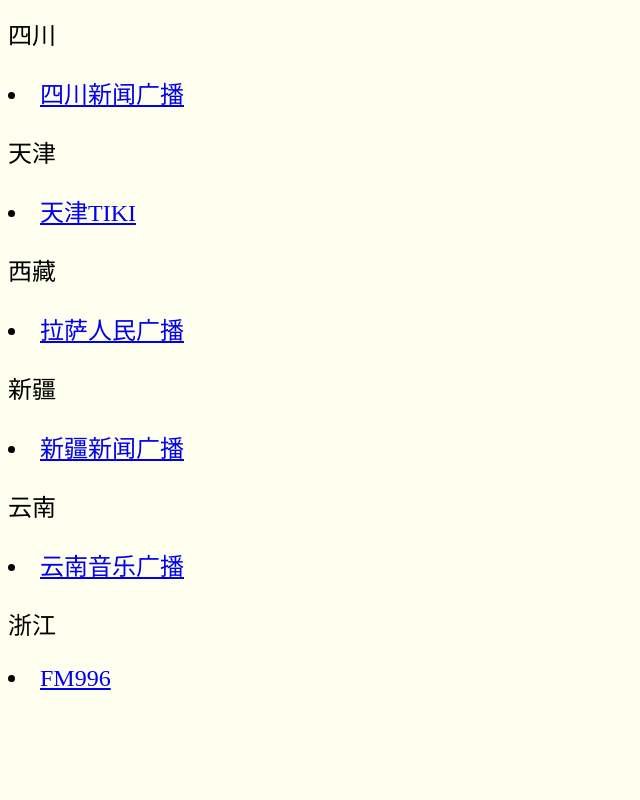
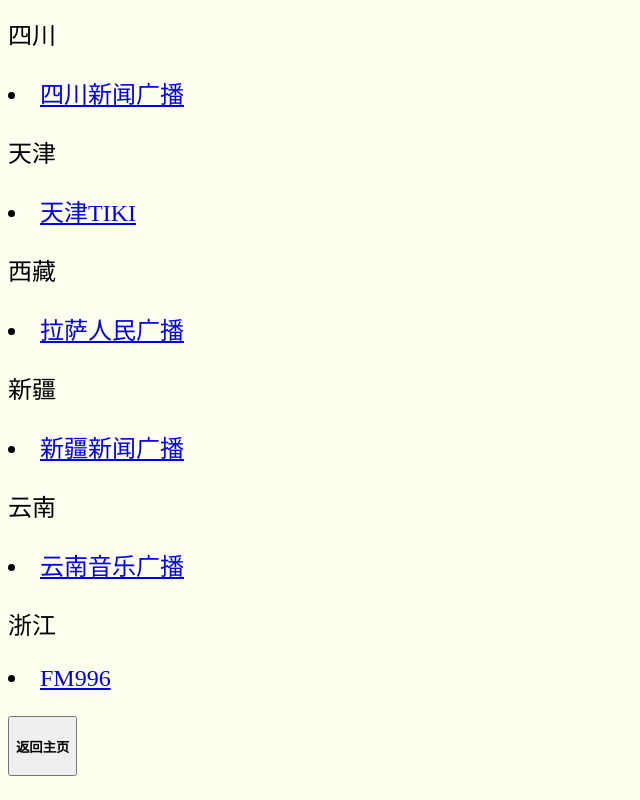
Before and after one commit to zzyh1145/zzyholdwebsite, a plain HTML site: page radio.index.html in a window 1280 px wide. Shown: the part 4003-4803 px from the top of the page, without its empty margins (0-640 px from the left). Before the commit the page ends 4703 px from the top, so only its background shows below. Drawn offline with Linux system fonts and the light colour scheme.

Commit message:
radio.index.html

```diff
--- a/radio.index.html
+++ b/radio.index.html
@@ -92,3 +92,5 @@
 <li> <a href="http://lhttp.qingting.fm/live/1929/64k.mp3">云南音乐广播</a> </li>
 <p>浙江</p>
 <li> <a href="http://lhttp.qingting.fm/live/4521/64k.mp3">FM996</a> </li>
+<p><a href="index.html"><button><h4>返回主页</h4></button></a>
+</p>
```
